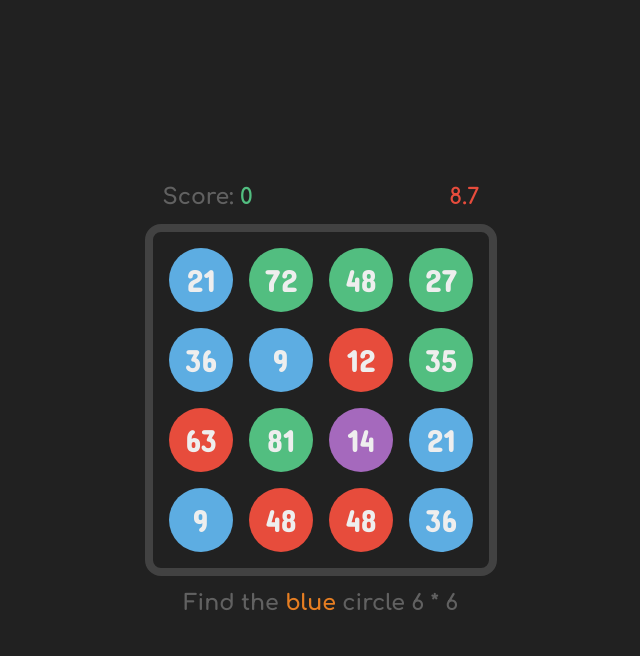
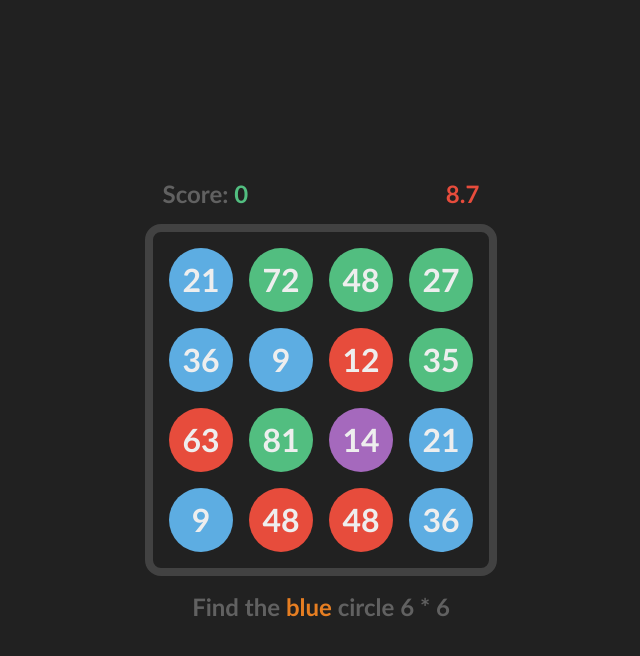
Before and after one commit to anyybis/circleclicker, a plain HTML site: page index.html in a window 1280 px wide. Both pictures are taken after a click on the button "Start". Shown: the whole page, without its empty margins (319-959 px from the left). Drawn offline with Linux system fonts and the light colour scheme.

Commit message:
Add files via upload

```diff
--- a/css/styles.css
+++ b/css/styles.css
@@ -38,8 +38,9 @@ body {
   background: none;
   border: none;
   color: #424242;
-  font-family: 'Comfortaa';
-  font-size: 32px;
+  font-family: 'Trebuchet MS';
+  font-size: 42px;
+  font-weight: 600;
   transition: .6s;
 }
   #startButton:hover {
@@ -61,8 +62,9 @@ body {
   width: 64px;
   height: 64px;
   margin: 8px;
-  font-family: 'Concert One';
+  font-family: 'Trebuchet MS';
   font-size: 32px;
+  font-weight: 600;
   border-radius: 100%;
   user-select: none;
   transition: opacity .6s, transform .2s;
@@ -77,8 +79,8 @@ body {
   text-align: center;
   color: #616161;
   opacity: 0;
-  font-family: 'Comfortaa';
-  font-size: 22px;
+  font-family: 'Trebuchet MS';
+  font-size: 24px;
   white-space: nowrap;
   transition: .6s ease;
 }
--- a/index.html
+++ b/index.html
@@ -3,7 +3,6 @@
 <head>
   <meta charset="utf-8" />
   <script src="js/main.js"></script>
-  <link href="https://fonts.googleapis.com/css?family=Concert+One|Comfortaa:700" rel="stylesheet">
   <link rel="stylesheet" href="css/styles.css"/>
   <title>Circleclicker</title>
 </head>
```
